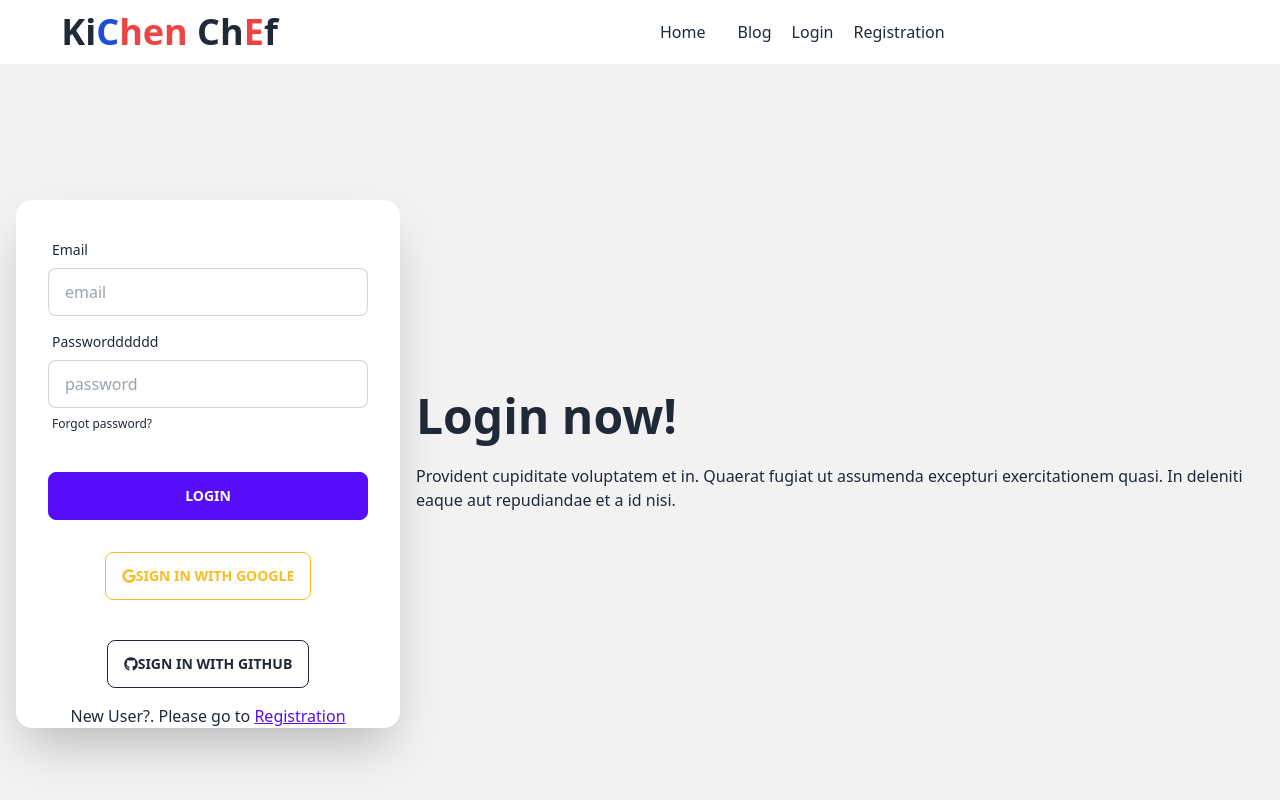
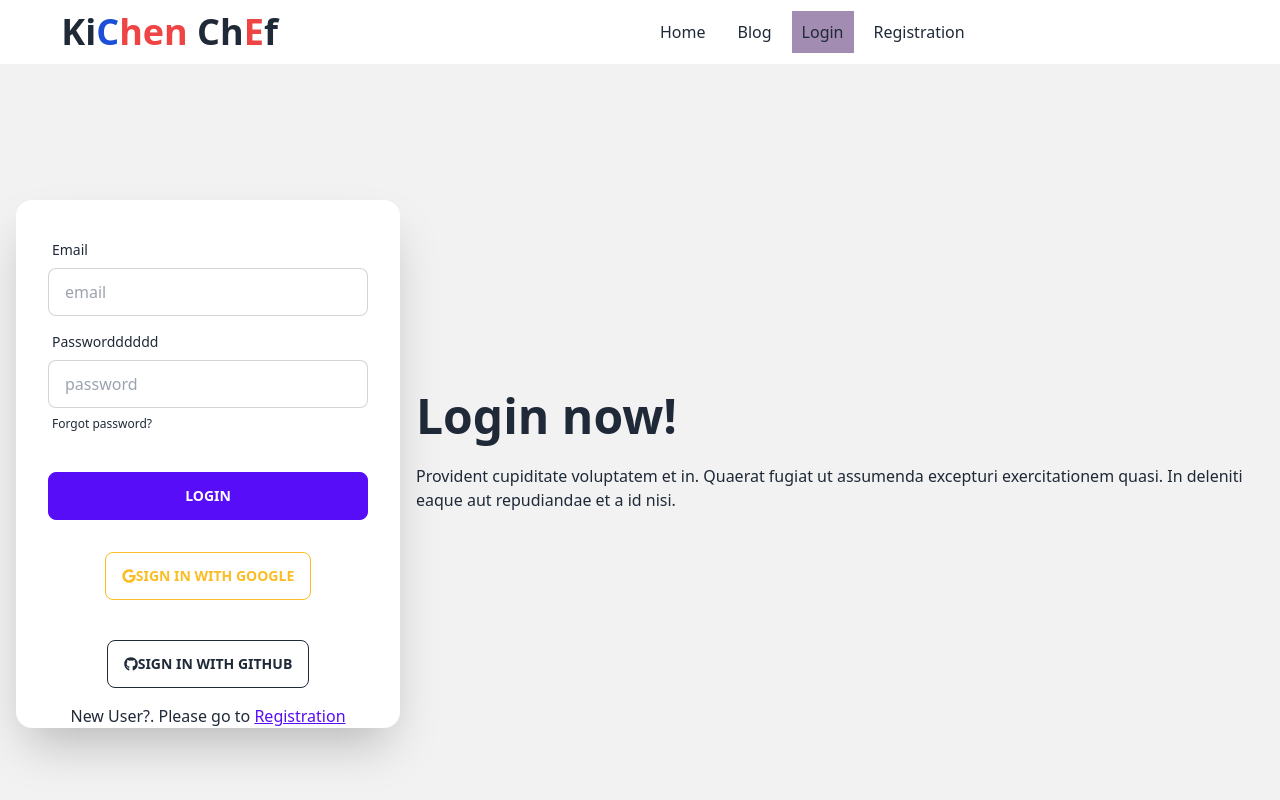
Before and after one commit to mehedi1802hasan/chef-recipe-hunter-client-side-10, a React (Vite) app: page /login in a window 1280 px wide. Shown: the top 800 px of the page. Built offline with nearby package versions, Linux system fonts and the light colour scheme; no server answers.

Commit message:
added activeLink

```diff
--- /dev/null
+++ b/src/ActiveLink/ActiveLink.css
@@ -0,0 +1,4 @@
+.active{
+    background-color: rgb(162, 140, 177);
+    padding: 10px;
+}
--- /dev/null
+++ b/src/ActiveLink/ActiveLink.jsx
@@ -0,0 +1,18 @@
+import React from 'react';
+import './ActiveLink.css'
+import { NavLink } from 'react-router-dom';
+
+const ActiveLink = ({to,children}) => {
+    return (
+
+               <NavLink
+                    to={to}
+                    className={({isActive})=> isActive ? "active" :""}
+                  >
+                  {children}
+                  </NavLink>
+
+    );
+};
+
+export default ActiveLink;
--- a/src/Home/Home/Login.jsx
+++ b/src/Home/Home/Login.jsx
@@ -5,6 +5,8 @@ import { AuthContext } from '../../Firebase/Provider';
 import { FaGoogle,FaGithub } from 'react-icons/fa';
 import { Link } from 'react-router-dom';
 import { useState } from 'react';
+import { ToastContainer, toast } from 'react-toastify';
+import 'react-toastify/dist/ReactToastify.css';
 const Login = () => {
   const [error,setError]=useState('')
   const [success,setSuccess]=useState('');
@@ -21,6 +23,7 @@ const Login = () => {
     const loggedUser=result.user;
     console.log(loggedUser);
     setSuccess('successfully Login done');
+    toast('Congratulations!!successfuylly login');
     setError('')
  //navigate(from,{replace:true})
  })
@@ -98,6 +101,7 @@ const handleGithubPopUp=()=>{
  <p className='text-center'>New User?. Please go to <Link className='btn-link' to="/registration">Registration</Link></p>
     </div>
   </div>
+  <ToastContainer/>
 </div>
 
         </div>
--- a/src/Home/Home/Registration.jsx
+++ b/src/Home/Home/Registration.jsx
@@ -3,7 +3,8 @@ import { useContext } from 'react';
 import { AuthContext } from '../../Firebase/Provider';
 import { Link } from 'react-router-dom';
 import { useState } from 'react';
-
+import { ToastContainer, toast } from 'react-toastify';
+import 'react-toastify/dist/ReactToastify.css';
 const Registration = () => {
   const { signUp } = useContext(AuthContext)
   const [error,setError]=useState('')
@@ -27,6 +28,7 @@ const Registration = () => {
         const singgedUser = result.user;
         console.log(singgedUser);
         setSuccess('successfully registration');
+        toast('Wow!! successfuylly registration');
         setError('')
       })
       .catch(error => {
@@ -76,13 +78,14 @@ const Registration = () => {
                   <button className="btn btn-primary">Registration</button>
                 </div>
               </form>
-              <p className='text-center text-red-500'>{success}</p>
+              <p className='text-center text-green-500'>{success}</p>
               <p className='text-center text-red-500'>{error}</p>
               <p className='text-center'>Have an account? Please go to <Link className='btn-link' to="/login">Login</Link></p>
             </div>
           </div>
         </div>
       </div>
+      <ToastContainer/>
     </div>
   );
 };
--- a/src/nav/NavPart.jsx
+++ b/src/nav/NavPart.jsx
@@ -3,6 +3,7 @@ import { Link } from 'react-router-dom';
 import { useState } from 'react';
 import { useContext } from 'react';
 import { AuthContext } from '../Firebase/Provider';
+import ActiveLink from '../ActiveLink/ActiveLink';
 const NavPart = () => {
 
 const {user,logOut}=useContext(AuthContext)
@@ -23,19 +24,19 @@ const handleLogout=()=>{
               <svg xmlns="http://www.w3.org/2000/svg" className="w-5 h-5" fill="none" viewBox="0 0 24 24" stroke="currentColor"><path strokeLinecap="round" strokeLinejoin="round" strokeWidth="2" d="M4 6h16M4 12h8m-8 6h16" /></svg>
             </label>
             <ul tabIndex={0} className="p-2 mt-3 shadow menu menu-compact dropdown-content bg-base-100 rounded-box w-52">
-              <li><Link to='/'>Home</Link></li>
-              <li> <Link to='/blog'>Blog</Link></li>
-              <li> <Link to='/login'>Login</Link></li>
-              <li> <Link to='/registration'>Registration</Link></li>
+              <li><ActiveLink to='/'>Home</ActiveLink></li>
+              <li> <ActiveLink to='/blog'>Blog</ActiveLink></li>
+              <li> <ActiveLink to='/login'>Login</ActiveLink></li>
+              <li> <ActiveLink to='/registration'>Registration</ActiveLink></li>
             </ul>
           </div>
           <h3 className='text-4xl font-bold '>Ki<span className='text-blue-700 '>C</span><span className='text-red-500'>hen</span> Ch<span className='text-red-500'>E</span>f</h3>
         </div>
         <div className="hidden navbar-center lg:flex">
           <ul className="px-1 menu menu-horizontal">
-            <li> <Link to='/'>Home</Link></li>
+            <li> <ActiveLink to='/'>Home</ActiveLink></li>
 
-           <li> <Link to='/blog'>Blog</Link></li>
+           <li> <ActiveLink to='/blog'>Blog</ActiveLink></li>
 
           </ul>
         </div>
@@ -54,8 +55,8 @@ const handleLogout=()=>{
              <button onClick={handleLogout}>signOUt</button>
           </div>
                  :
-            <div className='flex gap-5'>  <h3> <Link to='/login'>Login</Link></h3>
-           <h3> <Link to='/registration'>Registration</Link></h3> </div>
+            <div className='flex gap-5'>  <h3> <ActiveLink to='/login'>Login</ActiveLink></h3>
+           <h3> <ActiveLink  to='/registration'>Registration</ActiveLink></h3> </div>
           }
         </div>
 
```
